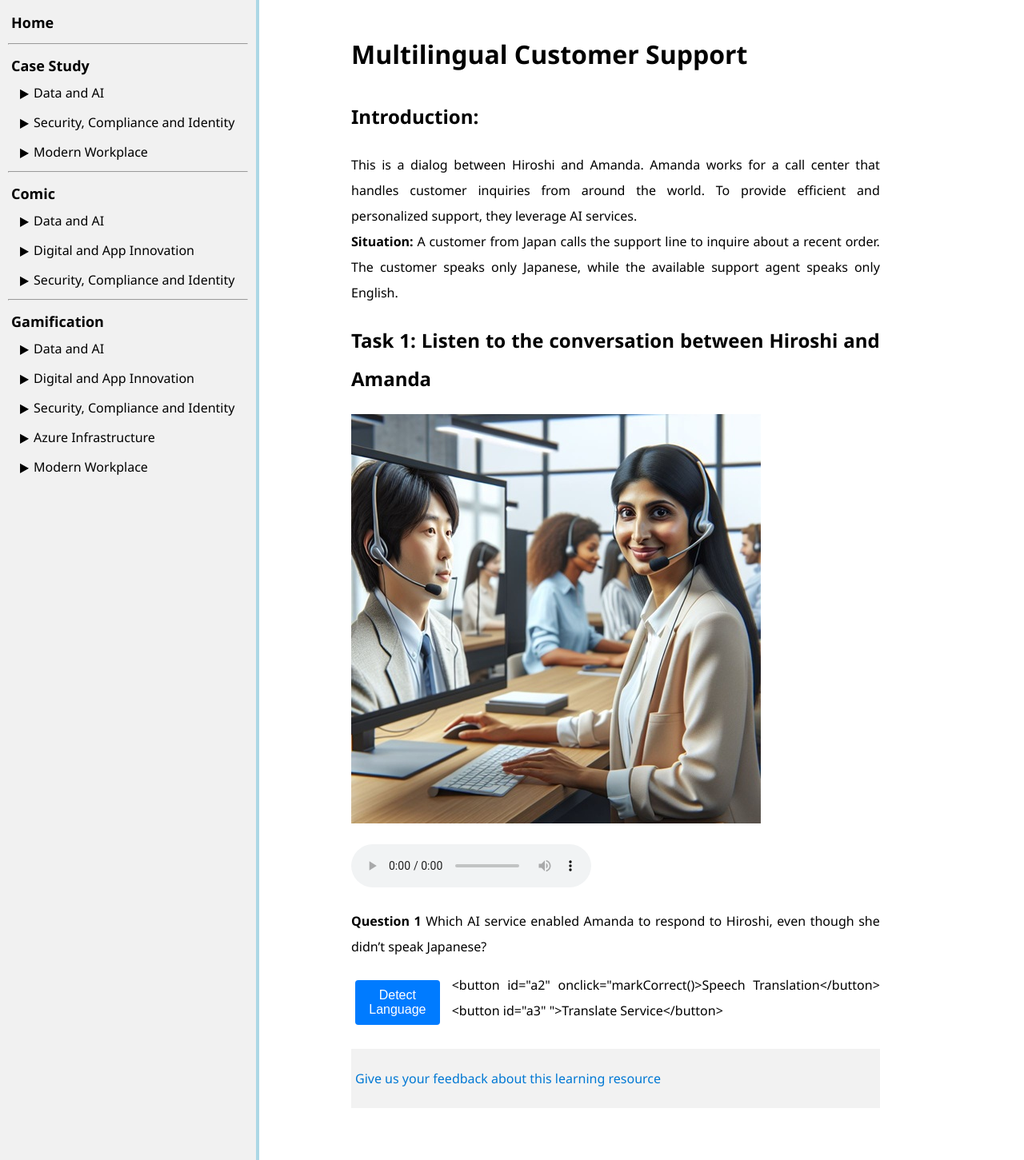
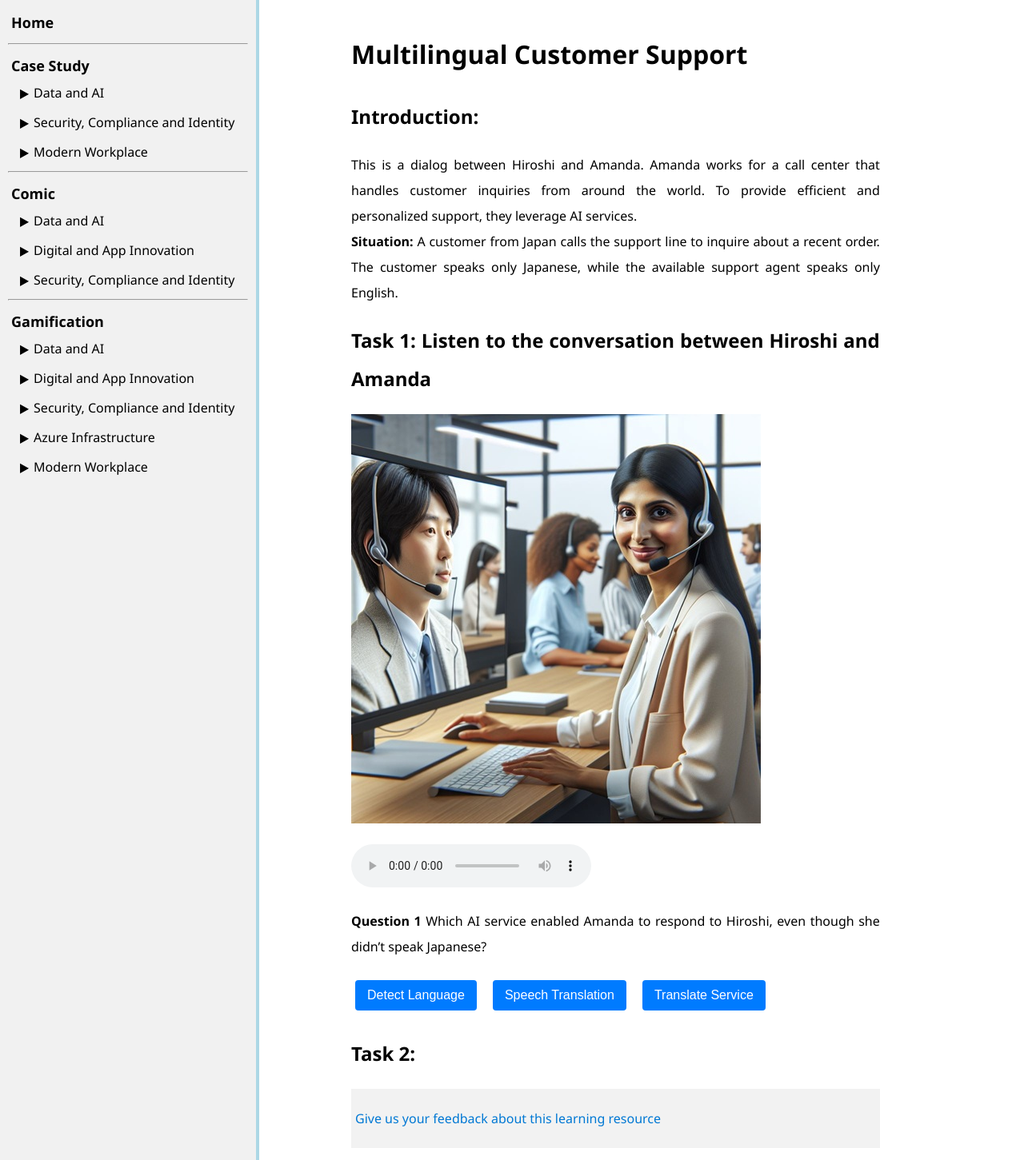
Before and after one commit to ningweinw/iengage, a Jekyll site: the page built from project-files/gamification/Data and AI/AI in Call Center.md, in a window 1280 px wide. Shown: the whole page at 80% size. Built offline with Jekyll 4.4.1, drawn with Linux system fonts in a browser that asks for light colours.

Commit message:
Update AI in Call Center.md

```diff
--- a/project-files/gamification/Data and AI/AI in Call Center.md
+++ b/project-files/gamification/Data and AI/AI in Call Center.md
@@ -28,10 +28,12 @@ This is a dialog between Hiroshi and Amanda. Amanda works for a call center that
 
  <div class="button-container">
     <button id="a1">Detect Language</button>
-    <button id="a2" onclick="markCorrect()>Speech Translation</button>
-    <button id="a3" ">Translate Service</button>
+    <button id="a2" onclick="markCorrect()">Speech Translation</button>
+    <button id="a3">Translate Service</button>
 </div>
 <p id="result"></p>
+
+## Task 2:
 
 <style>
     .button-container {
```
